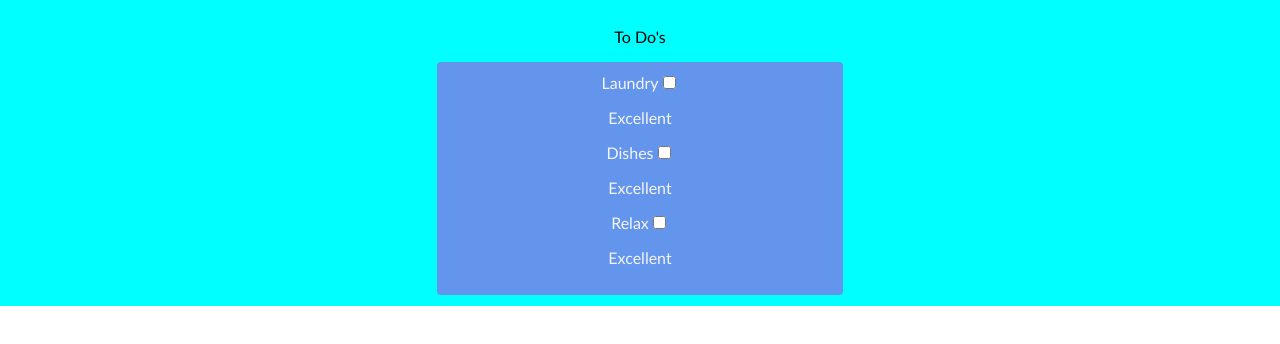
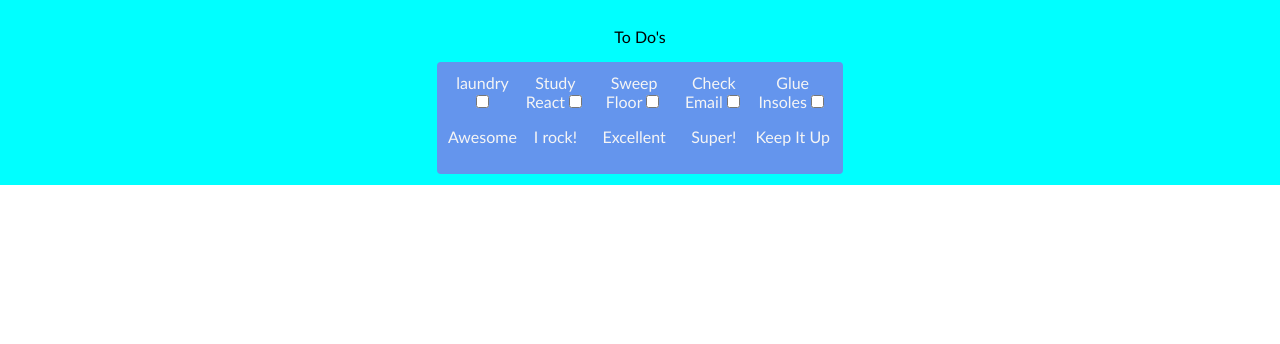
Before and after one commit to cvs181801/react-todo-app, a React (Create React App) app: page / in a window 1280 px wide. Shown: the top 344 px of the page. Built offline with nearby package versions, Linux system fonts and the light colour scheme.

Commit message:
add the props and pass them into the indiviudal checkbox function component

```diff
--- a/src/App.js
+++ b/src/App.js
@@ -1,7 +1,7 @@
 import React from "react"
 import './index.css';
 import Checkboxes from './components/Checkboxes';
-import IndividualCheckboxes from "./components/IndividualCheckboxes";
+import IndividualCheckboxes from "./components/IndividualCheckbox";
 
 
 function App() {
--- a/src/components/Checkboxes.js
+++ b/src/components/Checkboxes.js
@@ -1,10 +1,29 @@
 import React from 'react'
-import IndividualCheckboxes from "./IndividualCheckboxes"
+import IndividualCheckbox from "./IndividualCheckbox"
 
-export default function Checkboxes() {
+export default function Checkbox() {
     return (
         <div className="ToDos-Div">
-           < IndividualCheckboxes />
+           < IndividualCheckbox
+                label="laundry"
+                text="Awesome"
+                />
+           < IndividualCheckbox
+                label="Study React"
+                text="I rock!"
+                />
+           < IndividualCheckbox
+                label="Sweep Floor"
+                text="Excellent"
+                />
+           < IndividualCheckbox
+                label="Check Email"
+                text="Super!"
+                />
+           < IndividualCheckbox
+                label="Glue Insoles"
+                text="Keep It Up"
+                />
         </div>
     )
 }
--- /dev/null
+++ b/src/components/IndividualCheckbox.js
@@ -0,0 +1,11 @@
+import React from "react"
+
+export default function IndividualCheckbox(props) {
+    return(
+        <div className="indivCheckboxes">
+            <label>{props.label}</label>
+            <input type="checkbox" ></input>
+            <p>{props.text}</p>
+            </div>
+    )
+}
--- a/src/components/IndividualCheckboxes.js
+++ /dev/null
@@ -1,17 +0,0 @@
-import React from "react"
-
-export default function IndividualCheckboxes() {
-    return(
-        <div className="indivCheckboxes">
-            <label>Laundry</label>
-            <input type="checkbox" ></input>
-            <p>Excellent</p>
-            <label>Dishes</label>
-            <input id="checkbox2" type="checkbox"></input>
-            <p>Excellent</p>
-            <label>Relax</label>
-            <input id="checkbox3" type="checkbox"></input>
-            <p>Excellent</p>
-            </div>
-    )
-}
```
